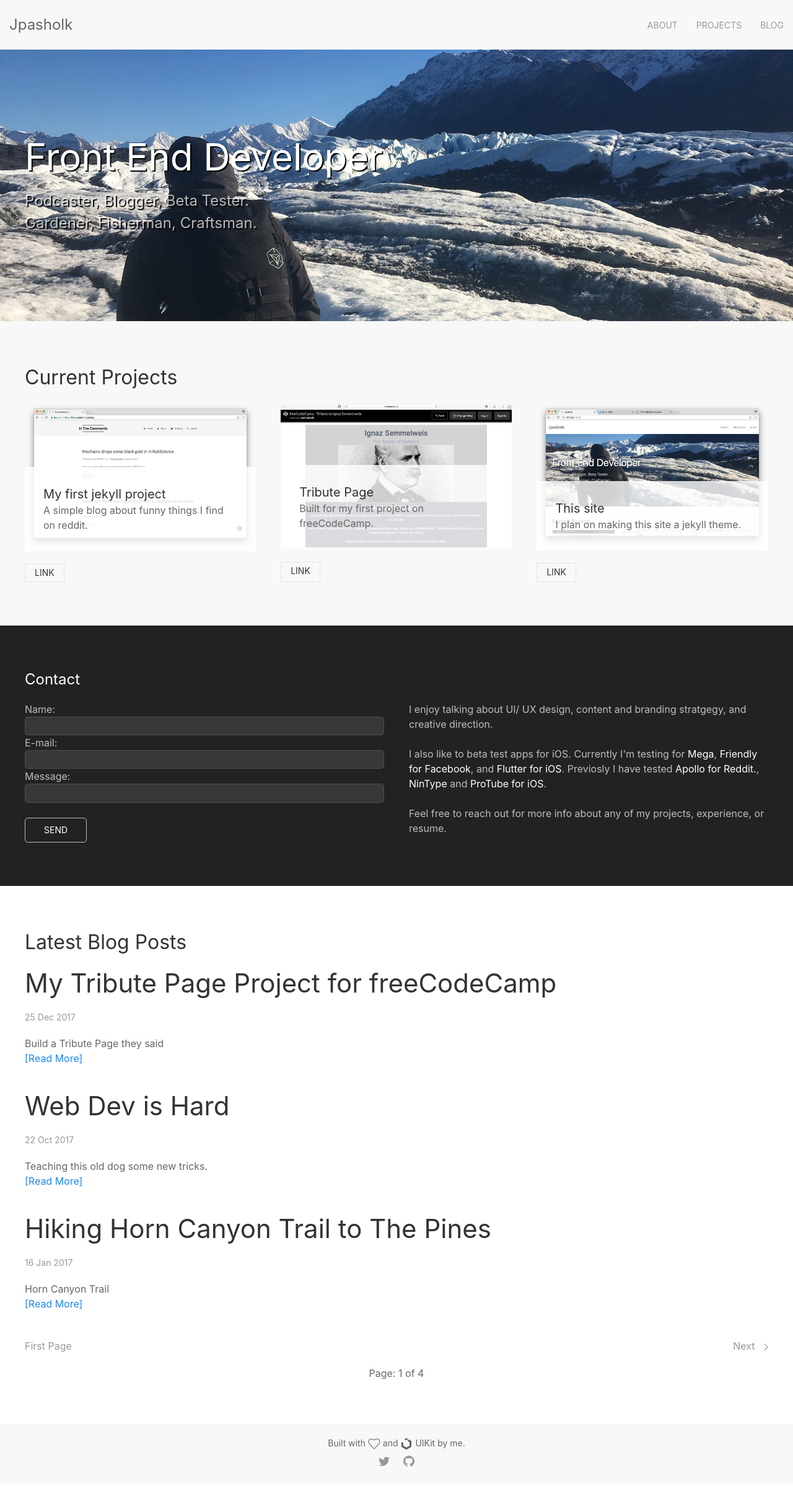
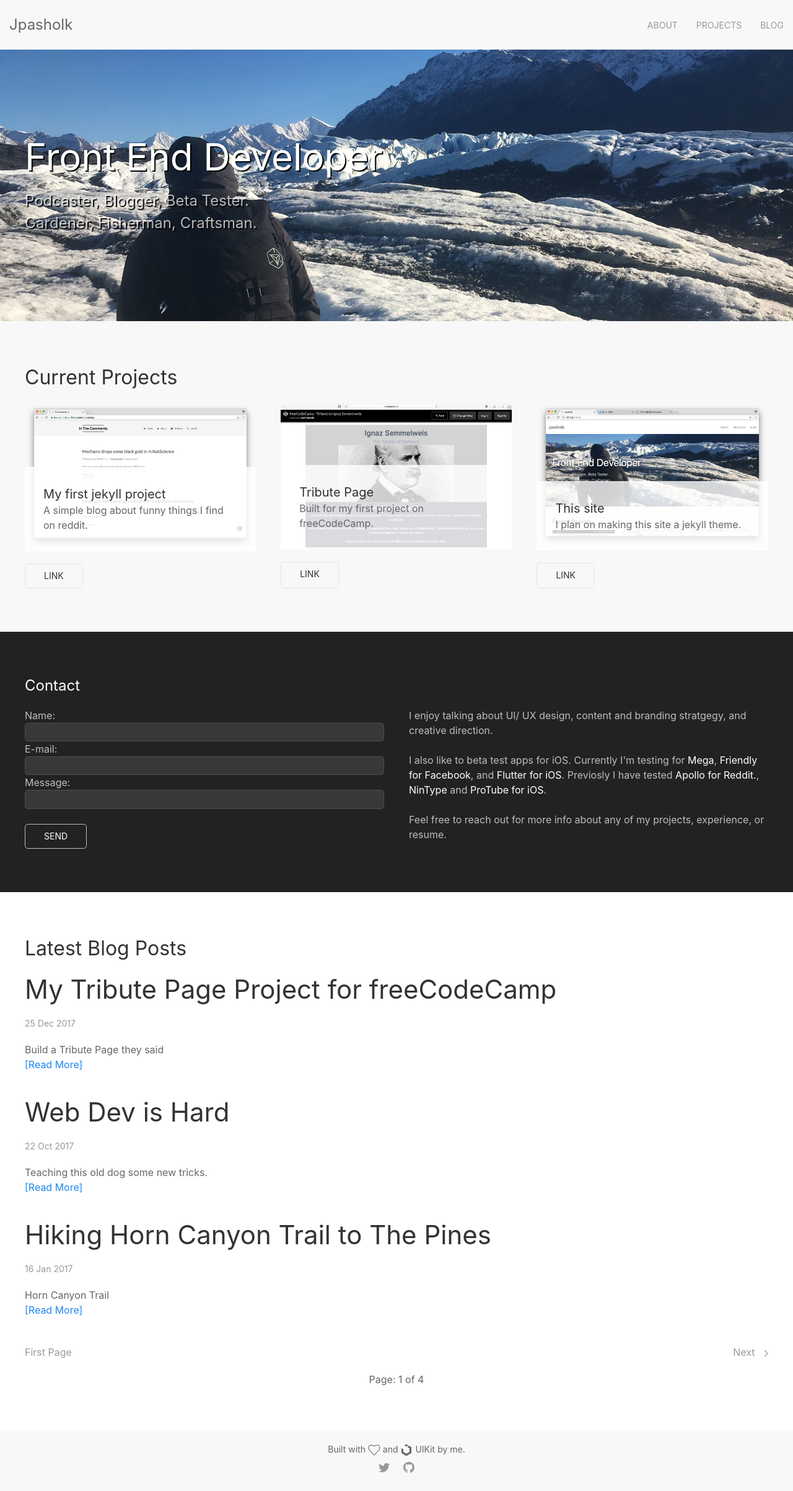
Before and after one commit to jpasholk/jpasholk.github.io, a Jekyll site: the page built from index.html, in a window 1280 px wide. Shown: the whole page at 62% size. Built offline with Jekyll 4.4.1, drawn with Linux system fonts in a browser that asks for light colours; the list of posts is cut into pages by our own code.

Commit message:
Button fix

```diff
--- a/_includes/body.html
+++ b/_includes/body.html
@@ -34,7 +34,7 @@
               </div>
             </div>
             <div class="uk-flex">
-              <a class="uk-button uk-button-default uk-button-small" href="https://inthecomments.today/" target="_blank">Link</a>
+              <a class="uk-button uk-button-default uk-border-rounded" href="https://inthecomments.today/" target="_blank">Link</a>
             </div>
           </div>
 
@@ -46,7 +46,7 @@
               </div>
             </div>
             <div class="uk-flex">
-              <a class="uk-button uk-button-default uk-button-small" href="https://codepen.io/jpasholk/full/BJQpMY/" target="_blank">Link</a>
+              <a class="uk-button uk-button-default uk-border-rounded uk-border-rounded" href="https://codepen.io/jpasholk/full/BJQpMY/" target="_blank">Link</a>
             </div>
           </div>
 
@@ -58,7 +58,7 @@
               </div>
             </div>
             <div class="uk-flex">
-              <a class="uk-button uk-button-default uk-button-small" href="https://github.com/jpasholk/jpasholk.github.io" target="_blank">Link</a>
+              <a class="uk-button uk-button-default uk-border-rounded" href="https://github.com/jpasholk/jpasholk.github.io" target="_blank">Link</a>
             </div>
           </div>
 
```
